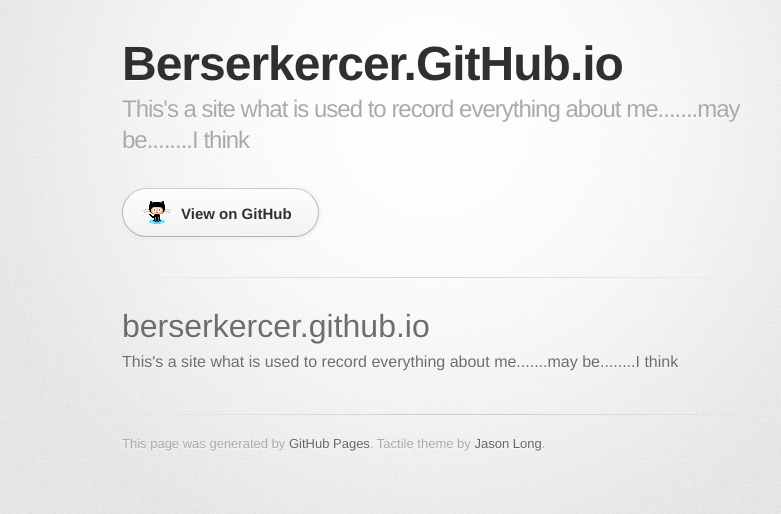
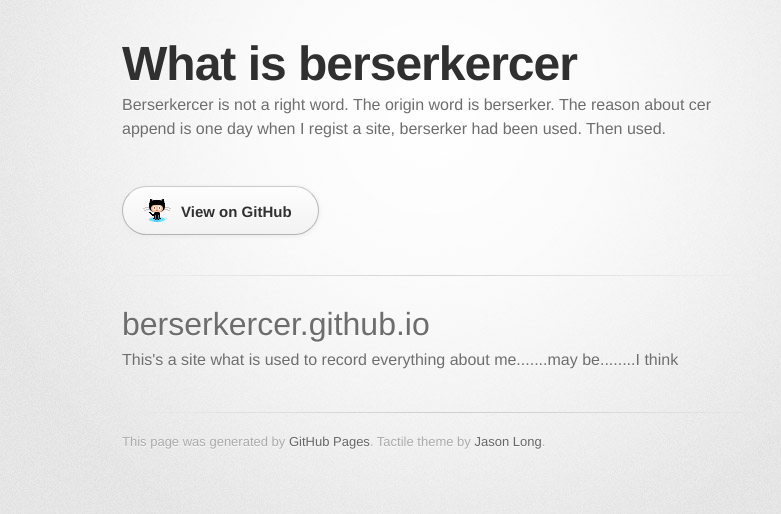
Before and after one commit to berserkercer/berserkercer.github.io, a plain HTML site: page index.html in a window 1280 px wide. Shown: the whole page, without its empty margins (208-989 px from the left). Drawn offline with Linux system fonts and the light colour scheme; a web font is replaced by a local one.

Commit message:
try edit

```diff
--- a/index.html
+++ b/index.html
@@ -18,8 +18,10 @@
       <div class="inner">
 
         <header>
-          <h1>Berserkercer.GitHub.io</h1>
-          <h2>This&#39;s a site what is used to record everything about me.......may be........I think</h2>
+          <h1>What is berserkercer</h1>
+          <p>
+            Berserkercer is not a right word. The origin word is berserker. The reason about cer append is one day when I regist a site, berserker had been used. Then used.
+          </p>
         </header>
 
         <section id="downloads" class="clearfix">
```
